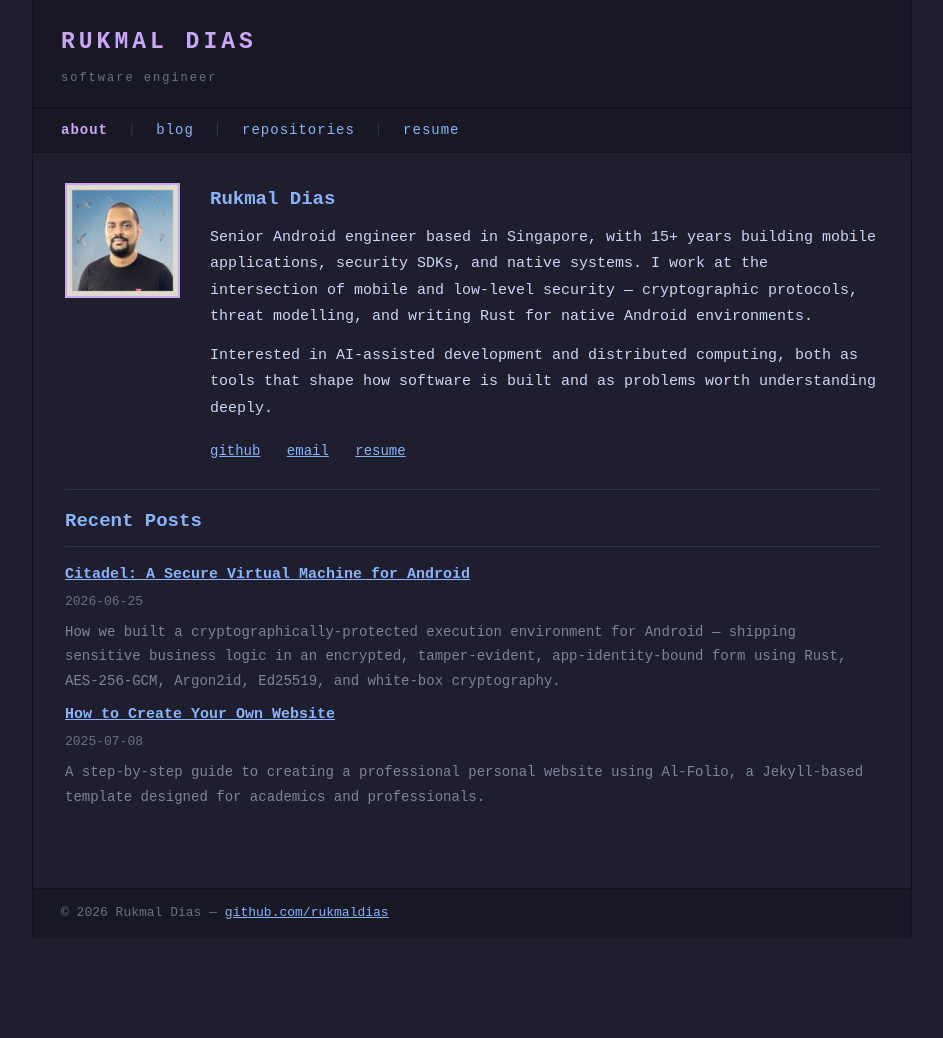
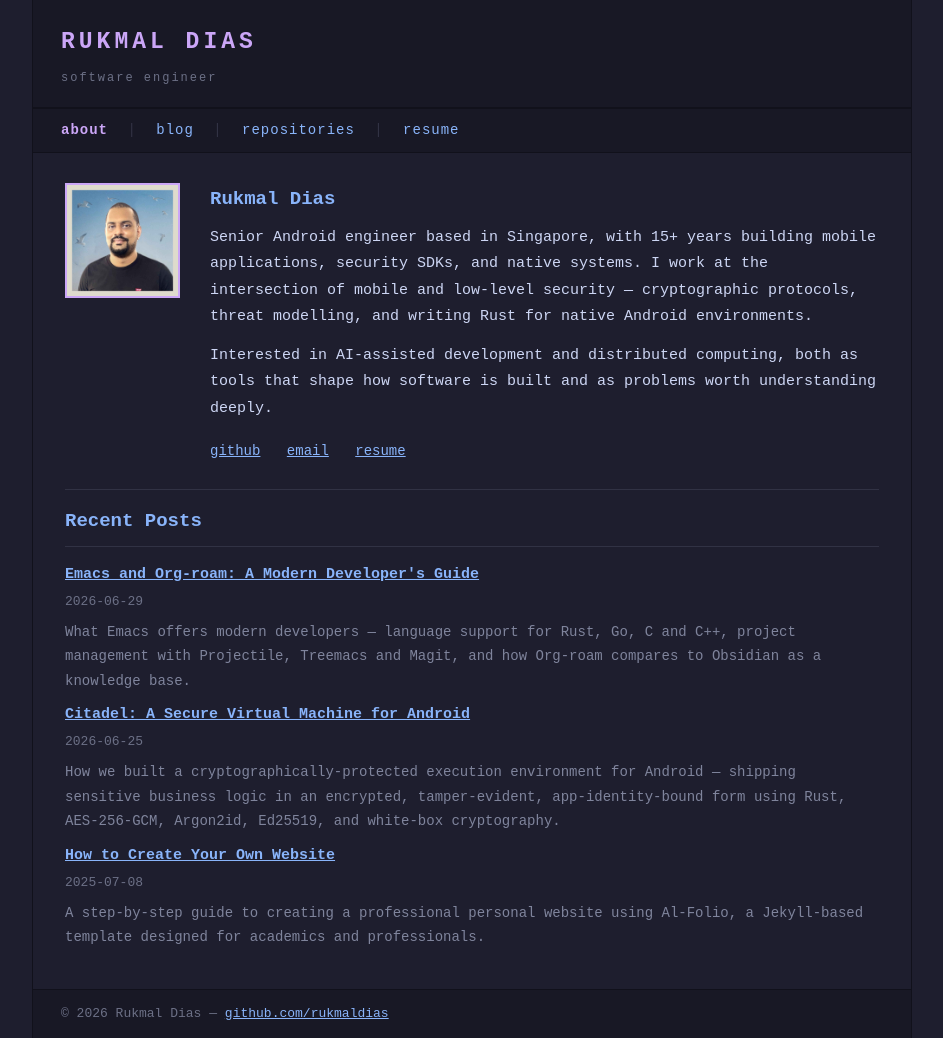
Before and after one commit to rukmaldias/rukmaldias.github.io, a Jekyll site: the page built from index.md, in a window 1280 px wide. Shown: the whole page, without its empty margins (168-1111 px from the left). Built offline with Jekyll 4.4.1, drawn with Linux system fonts in a browser that asks for light colours; before the commit the page ends 938 px from its top, so only the background shows below that; part of the change alters nothing that is shown.

Commit message:
feat: add Emacs and Org-roam blog post
Adds a new post covering Emacs for modern developers — LSP, completion
stack, language support (Rust, Go, C/C++, Kotlin), Projectile, Treemacs,
Magit, Org-roam features, and a comparison with Obsidian. Includes the
Org-roam graph image and a CSS fix to constrain post images to text width.

Co-Authored-By: Claude Sonnet 4.6 <noreply@anthropic.com>

````diff
--- /dev/null
+++ b/_posts/2026-06-29-emacs-and-org-roam.md
@@ -0,0 +1,220 @@
+---
+layout: post
+title: "Emacs and Org-roam: A Modern Developer's Guide"
+date: 2026-06-29
+description: "What Emacs offers modern developers — language support for Rust, Go, C and C++, project management with Projectile, Treemacs and Magit, and how Org-roam compares to Obsidian as a knowledge base."
+---
+
+Emacs has been around since 1976 — yet it remains one of the most capable environments available to a developer today. This post covers what makes Emacs worth your attention, how it handles modern languages and projects, and how Org-roam compares to Obsidian as a tool for managing knowledge.
+
+---
+
+## What is Emacs
+
+Emacs is a programmable text editor built around Emacs Lisp. Unlike most editors, where the editor executes your code, in Emacs the editor *is* the runtime — every command, every keybinding, every visual element is a Lisp function you can inspect, override, or replace without restarting anything.
+
+This is the essential difference. VS Code and JetBrains are applications you configure. Emacs is an environment you extend from within.
+
+---
+
+## Features for Modern Developers
+
+### LSP — Language Server Protocol
+
+Emacs speaks LSP through `lsp-mode` or `eglot` (built-in since Emacs 29). Any language that ships an LSP server — Rust Analyzer, gopls, clangd, Kotlin Language Server — works immediately:
+
+- **Go to definition** across files and dependencies
+- **Find all references** project-wide
+- **Inline diagnostics** as you type
+- **Auto-import** and code actions
+- **Rename symbol** across the entire project
+
+### Completion
+
+The completion stack used here is built around four packages that compose cleanly:
+
+| Package | Role |
+|---------|------|
+| **Vertico** | Vertical completion UI in the minibuffer |
+| **Orderless** | Fuzzy, space-separated filtering across candidates |
+| **Marginalia** | Annotations (file size, docstrings, keybindings) alongside each candidate |
+| **Consult** | Enhanced commands: `consult-ripgrep`, `consult-buffer`, `consult-line` |
+
+`consult-ripgrep` alone makes a meaningful difference — it searches across the entire project in real time with live preview as you move through results.
+
+### Which-key
+
+`which-key` displays available keybindings in a popup after a short delay. If you press `C-x` and pause, every command reachable from that prefix appears on screen with a description. This makes discoverability natural — you stop needing to memorise keybindings and start building muscle memory organically.
+
+### Company and Yasnippet
+
+`company-mode` provides in-buffer completion candidates from LSP, file paths, dictionary words, and snippet names. `yasnippet` handles snippet expansion — type a short trigger, press Tab, and a full code template expands with cursor positions for each field.
+
+---
+
+## Language Support
+
+### Rust
+
+`rust-mode` provides syntax highlighting, indentation, and hooks into Rust Analyzer via LSP. The configuration sets four-space indentation without tabs, matching `rustfmt` defaults:
+
+```elisp
+(use-package rust-mode
+  :ensure t
+  :hook (rust-mode . (lambda ()
+                       (setq indent-tabs-mode nil)
+                       (setq tab-width 4))))
+```
+
+With Rust Analyzer connected, you get full type inference display, borrow checker errors inline, `cargo check` on save, and macro expansion previews.
+
+### Go
+
+`go-mode` hooks into `gopls` for the full Go development experience — struct field completion, interface implementation checks, embedded documentation, and `gofmt` on save. The configuration uses tabs as Go convention requires:
+
+```elisp
+(use-package go-mode
+  :ensure t
+  :hook (go-mode . (lambda ()
+                     (setq tab-width 4)
+                     (setq indent-tabs-mode t))))
+```
+
+### C and C++
+
+Emacs has handled C and C++ longer than most modern editors have existed. `cc-mode` is built in. Pair it with `clangd` via LSP and you get cross-reference navigation, include resolution, and diagnostics that understand your compile flags through `compile_commands.json`.
+
+For large C++ codebases, `clangd`'s index is fast and accurate — definitions resolve correctly across templates and multiple translation units in a way that simpler tools struggle with.
+
+### Kotlin
+
+`kotlin-mode` with LSP connects to the Kotlin Language Server, giving completion, diagnostics, and navigation for Android and server-side Kotlin projects:
+
+```elisp
+(use-package kotlin-mode
+  :ensure t
+  :mode "\\.kt\\'"
+  :hook (kotlin-mode . lsp))
+```
+
+### Docker and Docker Compose
+
+`dockerfile-mode` and `docker-compose-mode` add syntax support for container configuration. The `docker` package provides `C-c d` — a menu-driven interface for managing containers, images, volumes, and networks without leaving Emacs.
+
+---
+
+## Project Management
+
+### Projectile
+
+Projectile treats any directory containing a `.git`, `pom.xml`, `Cargo.toml`, or similar marker as a project. From any file inside a project:
+
+- `C-c p f` — find file by name with fuzzy search
+- `C-c p s r` — ripgrep across the entire project
+- `C-c p b` — switch between open project buffers
+- `C-c p p` — switch projects
+- `C-c p k` — kill all project buffers
+
+When combined with Consult, project switching opens a live preview of recent files in the new project as you type.
+
+### Treemacs
+
+Treemacs is a file tree panel that displays on the left side. It is project-aware, Git-aware, and follows the active file automatically.
+
+Key behaviours from the configuration:
+
+- **Follow mode** — the tree expands and highlights the current file as you navigate
+- **Filewatch mode** — the tree updates in real time when files are created, renamed, or deleted on disk
+- **Git integration** — files show coloured indicators for modified, untracked, staged, and ignored status
+- **Deferred Git mode** — Git status is computed asynchronously using Python for large repositories, so the tree never blocks
+- **Nerd Icons theme** — file type icons from the nerd-icons font set
+
+```
+M-0         → focus Treemacs window
+C-x t t     → toggle Treemacs
+C-x t C-t   → reveal current file in tree
+```
+
+Single-click expands directories rather than requiring double-click, which makes navigation feel closer to a native file manager.
+
+### Magit
+
+Magit is the most complete Git interface available in any editor. It operates through a staging buffer that shows the full diff of every changed file, with the ability to stage individual hunks or single lines — not just whole files.
+
+Common workflow:
+
+```
+C-x g       → open Magit status buffer
+s           → stage hunk under cursor
+u           → unstage
+c c         → commit (opens commit message buffer)
+P p         → push to remote
+l l         → log — visual branch graph
+b b         → checkout branch
+```
+
+The log view renders a visual branch graph with author, date, and message. Rebasing, cherry-picking, bisecting, and stashing all have dedicated interfaces. The diff view understands word-level changes and renders them inline.
+
+---
+
+## Org-roam
+
+Org-roam brings Roam Research-style networked note-taking into Emacs, built on top of Org mode. Each note is a plain `.org` file. Notes link to each other with `[[roam:Note Title]]` syntax, and Org-roam maintains a SQLite index of every link so the backlink panel always reflects the current state of your knowledge graph.
+
+### Core Features
+
+**Capture templates** — `org-roam-node-find` opens a node by title, creating it if it does not exist. A capture template drops you into a new file with frontmatter pre-filled: title, creation date, and any tags you add.
+
+**Backlinks panel** — `org-roam-buffer-toggle` opens a side buffer listing every note that links to the one you are reading. This surfaces connections you did not consciously make when writing.
+
+**Daily notes** — `org-roam-dailies-capture-today` creates a time-stamped daily journal note. Tasks, observations, and links written in a daily note become part of the graph automatically.
+
+**Graph visualisation** — `org-roam-ui` renders the full knowledge graph as an interactive browser-based visualisation. Nodes are notes, edges are links. You can filter by tag, search by title, and navigate the graph by clicking nodes.
+
+The image below is an Org-roam UI graph for notes on Distributed Systems — each node is a concept, each edge is a link written while taking notes:
+
+![Org-roam graph — Distributed Systems](/assets/images/emacs-org-roam-graph.png)
+
+**Org Babel** — code blocks in any `.org` file are executable. The configuration supports Python, Shell, Emacs Lisp, PlantUML, Ditaa, and Graphviz dot. Results render inline, including images. This makes Org files functional notebooks — a distributed systems note can contain a PlantUML sequence diagram that regenerates from source.
+
+**File server for Org-roam UI** — a lightweight Python HTTP server serves the Org directory on port 8099 when Org-roam UI is active, so the browser-based graph can load note content for previews.
+
+---
+
+## Org-roam vs Obsidian
+
+Both tools are designed for networked note-taking with backlinks and graph views. The differences are fundamental rather than cosmetic.
+
+| | Org-roam | Obsidian |
+|--|----------|----------|
+| **File format** | `.org` (Org mode markup) | `.md` (Markdown) |
+| **Editor** | Emacs only | Standalone app (Electron) |
+| **Graph view** | `org-roam-ui` (browser-based, real-time) | Built-in (Electron canvas) |
+| **Backlinks** | SQLite index, always current | Built-in, always current |
+| **Code execution** | Org Babel — Python, Shell, PlantUML, etc. | Not available natively |
+| **Customisation** | Emacs Lisp — full control over every behaviour | Plugin API (JavaScript) |
+| **Plugins / extensions** | MELPA ecosystem | Obsidian plugin marketplace |
+| **Sync** | Git, Syncthing, any file sync | Obsidian Sync (paid) or third-party |
+| **Mobile** | Limited (Orgzly on Android) | First-class iOS and Android apps |
+| **Learning curve** | High — Emacs and Org mode both take time | Low — familiar Markdown, GUI-first |
+| **Pricing** | Free and open source | Free core, paid Sync and Publish |
+
+### When Org-roam wins
+
+- You are already in Emacs for development — notes live in the same environment as your code
+- You want executable notebooks — diagrams and outputs generated directly from note content
+- You need full programmatic control — query the SQLite database, generate reports, transform notes with Lisp
+- You prefer plain text with no proprietary lock-in
+
+### When Obsidian wins
+
+- You need mobile access that works well
+- You want a low setup cost — install, open a folder, start writing
+- Your team includes non-technical members who will not use Emacs
+- You want a polished visual canvas and graph out of the box
+
+The honest summary: Obsidian is faster to get into and better on mobile. Org-roam is more powerful once you are inside the Emacs ecosystem — the integration with code, Org Babel, and Magit makes it a single environment for writing, thinking, and building.
+
+---
+
+Emacs rewards investment. The first week is steep. The first month, you start customising. After that, the editor shapes itself around how you actually work — and rarely needs to change again.
--- a/assets/css/style.css
+++ b/assets/css/style.css
@@ -309,6 +309,12 @@ li { margin-bottom: 5px; }
   background: transparent;
 }
 
+.post-content img {
+  width: 100%;
+  height: auto;
+  display: block;
+}
+
 .post-content blockquote {
   border-left: 3px solid #cba6f7;
   background: #313244;
````
Also changed, not shown: assets/images/emacs-org-roam-graph.png (added), 1 other file.
